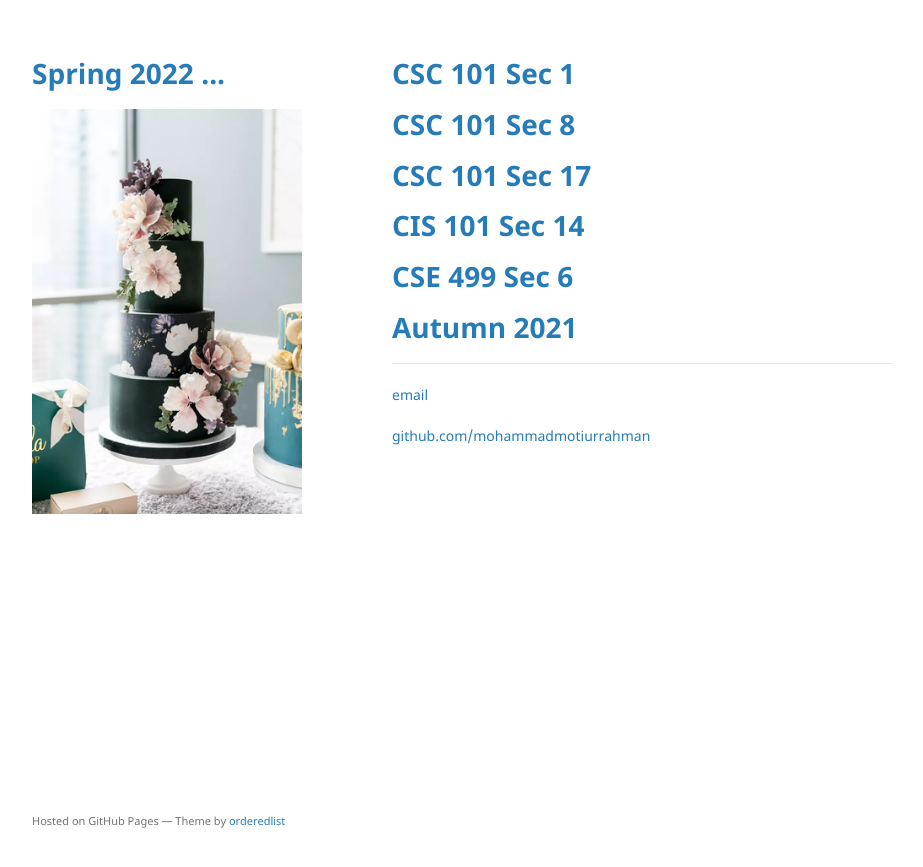
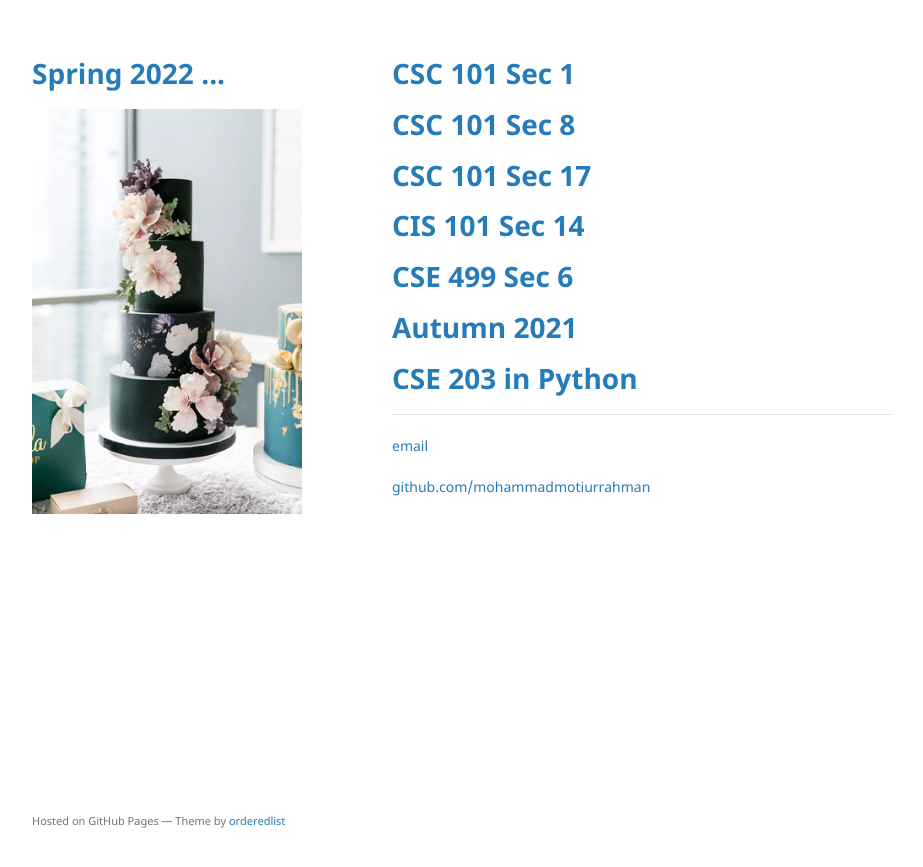
Before and after one commit to mohammadmotiurrahman/mohammadmotiurrahman.github.io, a Jekyll site: the page built from index.md, in a window 1280 px wide. Shown: the top 867 px of the page, without its empty margins (178-1101 px from the left). Built offline with Jekyll 4.4.1, drawn with Linux system fonts in a browser that asks for light colours; our own code applies the rules of GitHub Pages for plain Markdown files.

Commit message:
Update index.md

```diff
--- a/index.md
+++ b/index.md
@@ -4,6 +4,7 @@
 # [CIS 101 Sec 14](https://mohammadmotiurrahman.github.io/cis101_14)
 # [CSE 499 Sec 6](https://mohammadmotiurrahman.github.io/CSE499)
 # [Autumn 2021](https://mohammadmotiurrahman.github.io/autumn2021)
+# [CSE 203 in Python](https://mohammadmotiurrahman.github.io/cse203py)
 
 * * *
 
```
